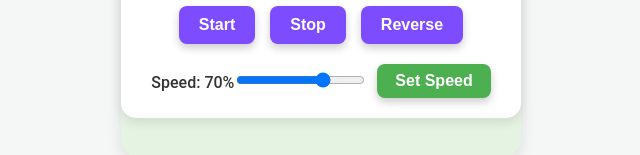
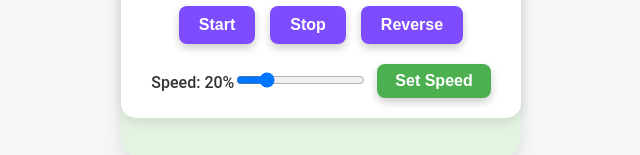
Before and after one commit to Sourav1232/FOODAPP, a React (Create React App) app: page /live-cam in a window 1280 px wide. Shown: the part 642-797 px from the top of the page, without its empty margins (319-959 px from the left). Built offline with nearby package versions, Linux system fonts and the light colour scheme; no server answers.

Commit message:
Update LiveCam.js

```diff
--- a/src/components/LiveCam.js
+++ b/src/components/LiveCam.js
@@ -4,7 +4,7 @@ import './LiveCam.css';
 const LiveCam = () => {
   const videoRef = useRef(null);
   const canvasRef = useRef(null);
-  const [speed, setSpeed] = useState(70); // Default speed is 70%
+  const [speed, setSpeed] = useState(20); // Default speed is 70%
 
   useEffect(() => {
     navigator.mediaDevices.getUserMedia({ video: true })
```
